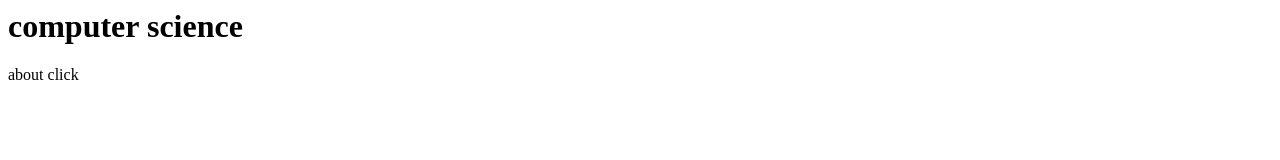
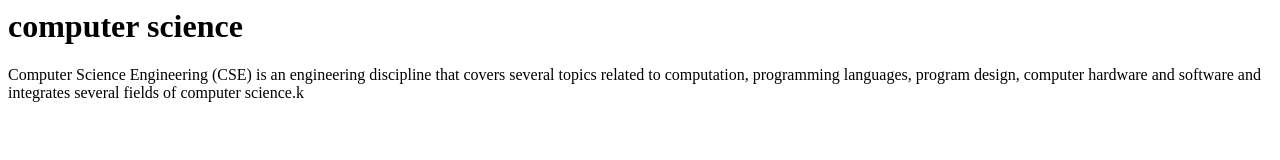
Before and after one commit to sujithkumar39/ssk, a plain HTML site: page k.html in a window 1280 px wide. Drawn offline with Linux system fonts and the light colour scheme.

Commit message:
Update k.html

```diff
--- a/k.html
+++ b/k.html
@@ -4,7 +4,7 @@
  </head>
     <body>
         <h1>computer science</h1>
-        <a herf="cse html">about click</a>
+        <a herf="cse html"> Computer Science Engineering (CSE) is an engineering discipline that covers several topics related to computation, programming languages, program design, computer hardware and software and integrates several fields of computer science.k</a>
 
 
     </body>
```
